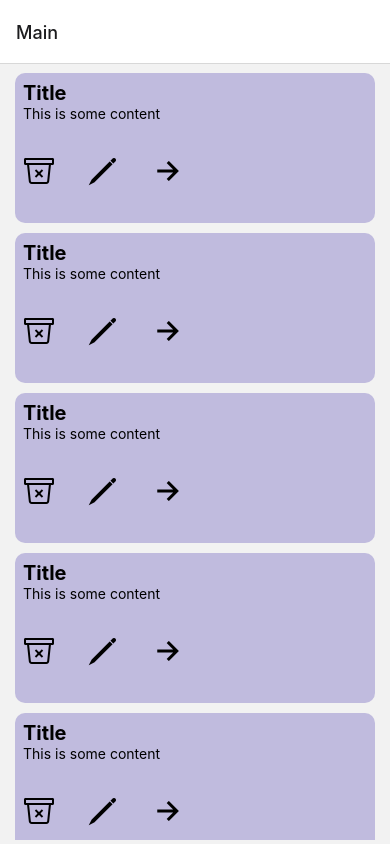
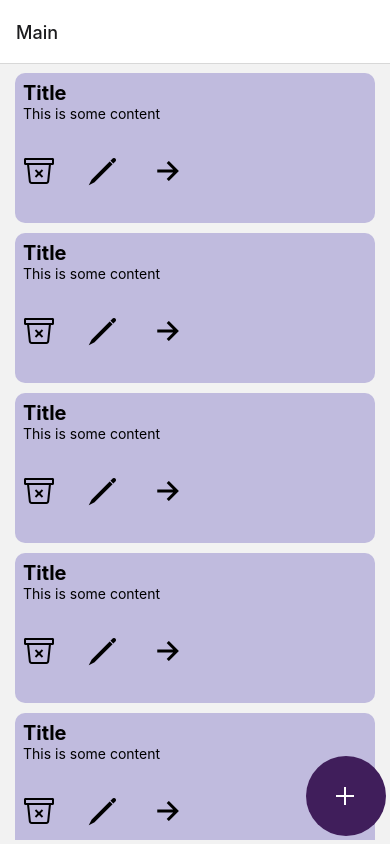
Before and after one commit to CalvinP4/react-demo, a React Native app in the folder todo-list/: screen / in a window 390 px wide. Built offline with nearby package versions, Linux system fonts and the light colour scheme.

Commit message:
[Part 3] Todo list - Finishing up Main screen
- Add create button
- Wrap it in a fragment

```diff
--- a/todo-list/src/screens/MainScreen.jsx
+++ b/todo-list/src/screens/MainScreen.jsx
@@ -1,8 +1,10 @@
 import Note from "../components/Note";
 import { ScrollView } from "react-native";
+import CreateButton from "../components/CreateButton";
 
 export default function MainScreen() {
   return (
+    <>
       <ScrollView style={{ padding: 4, alignSelf: "center", marginBottom: 4 }}>
         <Note />
         <Note />
@@ -12,5 +14,7 @@ export default function MainScreen() {
         <Note />
         <Note />
       </ScrollView>
+      <CreateButton />
+    </>
   );
 }
```
Lines whose indentation alone changed are shown as unchanged.
